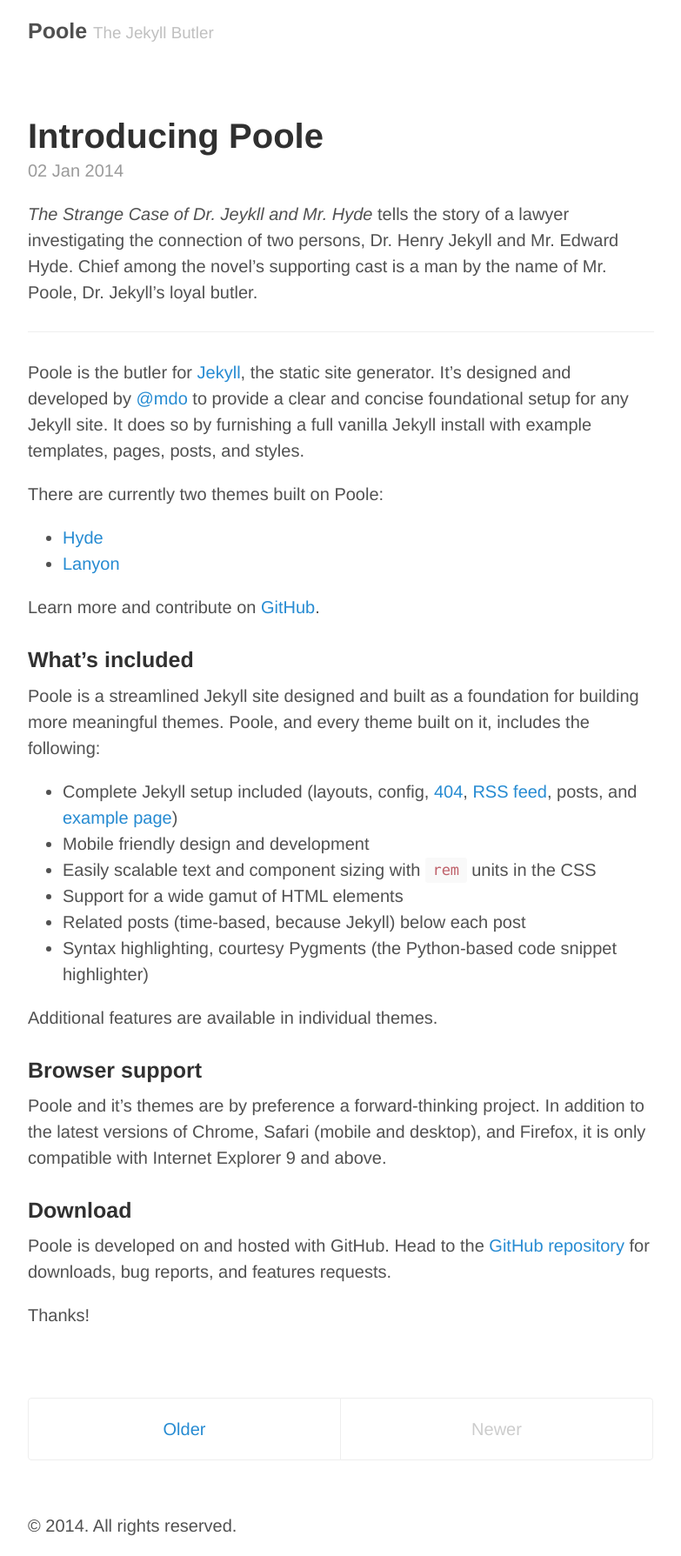
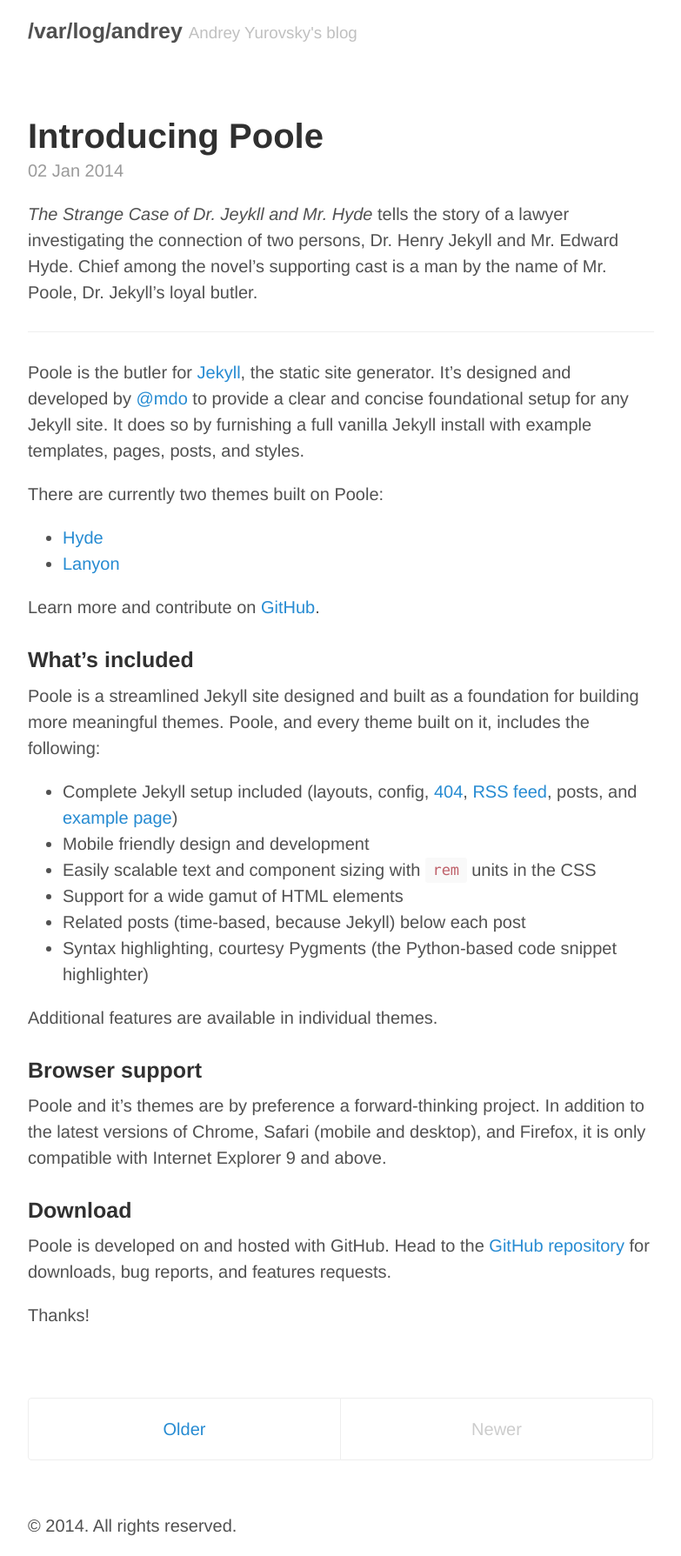
Before and after one commit to yurovsky/yurovsky.github.io, a Jekyll site: the page built from index.html, in a window 1280 px wide. Shown: the whole page at 87% size, without its empty margins (248-1031 px from the left). Built offline with Jekyll 4.4.1, drawn with Linux system fonts in a browser that asks for light colours; Markdown is read by kramdown in place of the engine named in the settings; the list of posts is cut into pages by our own code.

Commit message:
update config

```diff
--- a/_config.yml
+++ b/_config.yml
@@ -6,14 +6,13 @@
 permalink:        pretty
 
 # Setup
-title:            Poole
-tagline:          The Jekyll Butler
-url:              http://getpoole.com
+title:            /var/log/andrey
+tagline:          Andrey Yurovsky's blog
+url:              http://yurovsky.github.io
 paginate:         1
 author:
-  name:           Mark Otto
-  url:            https://twitter.com/mdo
-  email:          markdotto@gmail.com
+  name:           Andrey Yurovsky
+  email:          yurovsky@gmail.com
 
 # Custom vars
 version:          1.0.0
```
